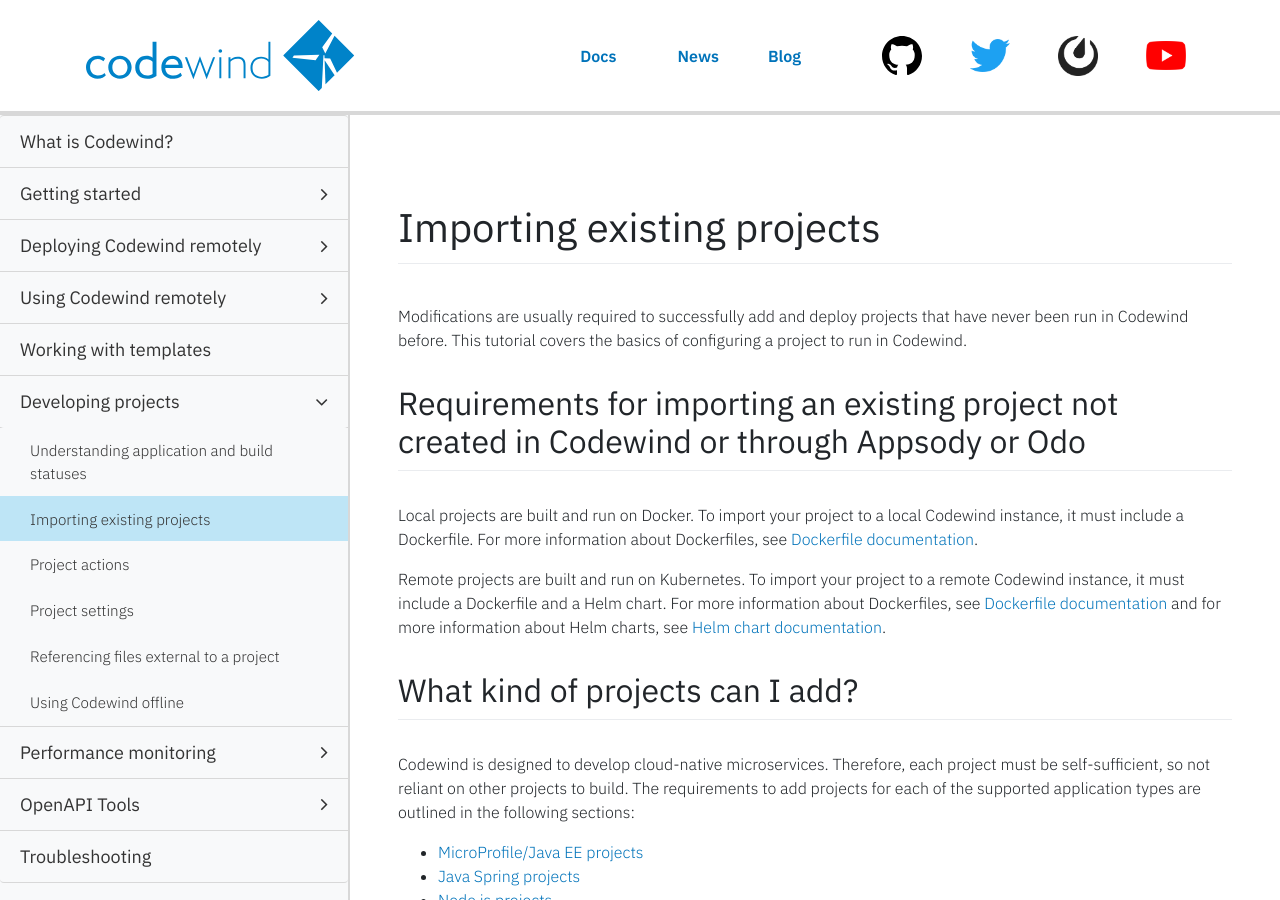
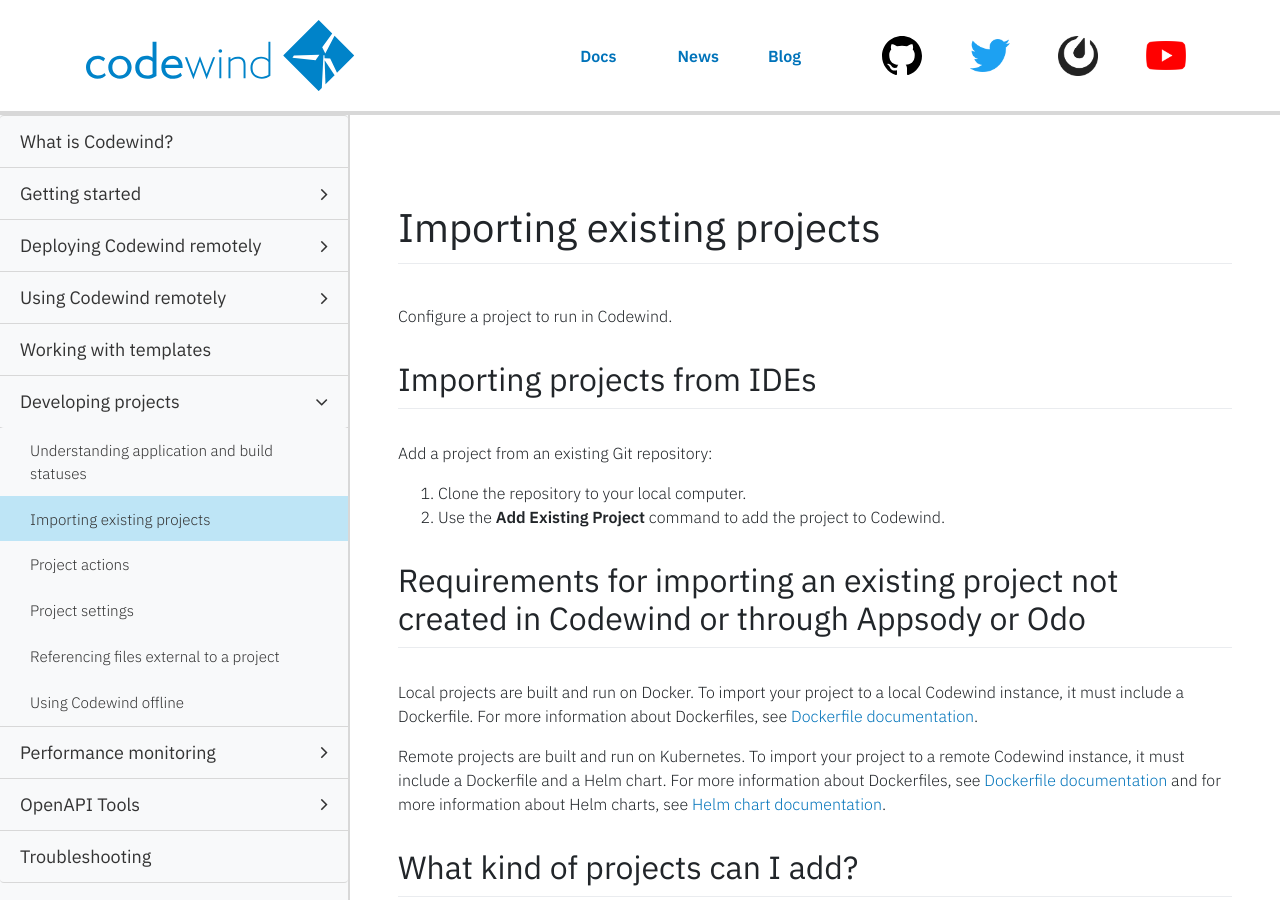
Before and after one commit to eclipse-archived/codewind-docs, a Jekyll site: the page built from docs/_documentations/importing-existing-projects.md, in a window 1280 px wide and 900 px high. Built offline with Jekyll 4.4.1, drawn with Linux system fonts in a browser that asks for light colours; nearby versions of some CDN libraries; comment, search, counter and statistics services are not loaded.

Commit message:
Importing projects
Signed-off-by: Sarah Ishida <sishida@us.ibm.com>

```diff
--- a/docs/_documentations/importing-existing-projects.md
+++ b/docs/_documentations/importing-existing-projects.md
@@ -6,13 +6,17 @@ keywords: importing, directory, archive, configuring, cloud, microservices, appl
 duration: 1 minute
 permalink: importing-existing-projects
 type: document
-parent: importingaproject
-order: 0
 ---
 
 # Importing existing projects
 
-Modifications are usually required to successfully add and deploy projects that have never been run in Codewind before. This tutorial covers the basics of configuring a project to run in Codewind.
+Configure a project to run in Codewind.
+
+## Importing projects from IDEs
+
+Add a project from an existing Git repository:
+1. Clone the repository to your local computer.
+2. Use the **Add Existing Project** command to add the project to Codewind.
 
 ## Requirements for importing an existing project not created in Codewind or through Appsody or Odo
 
```
